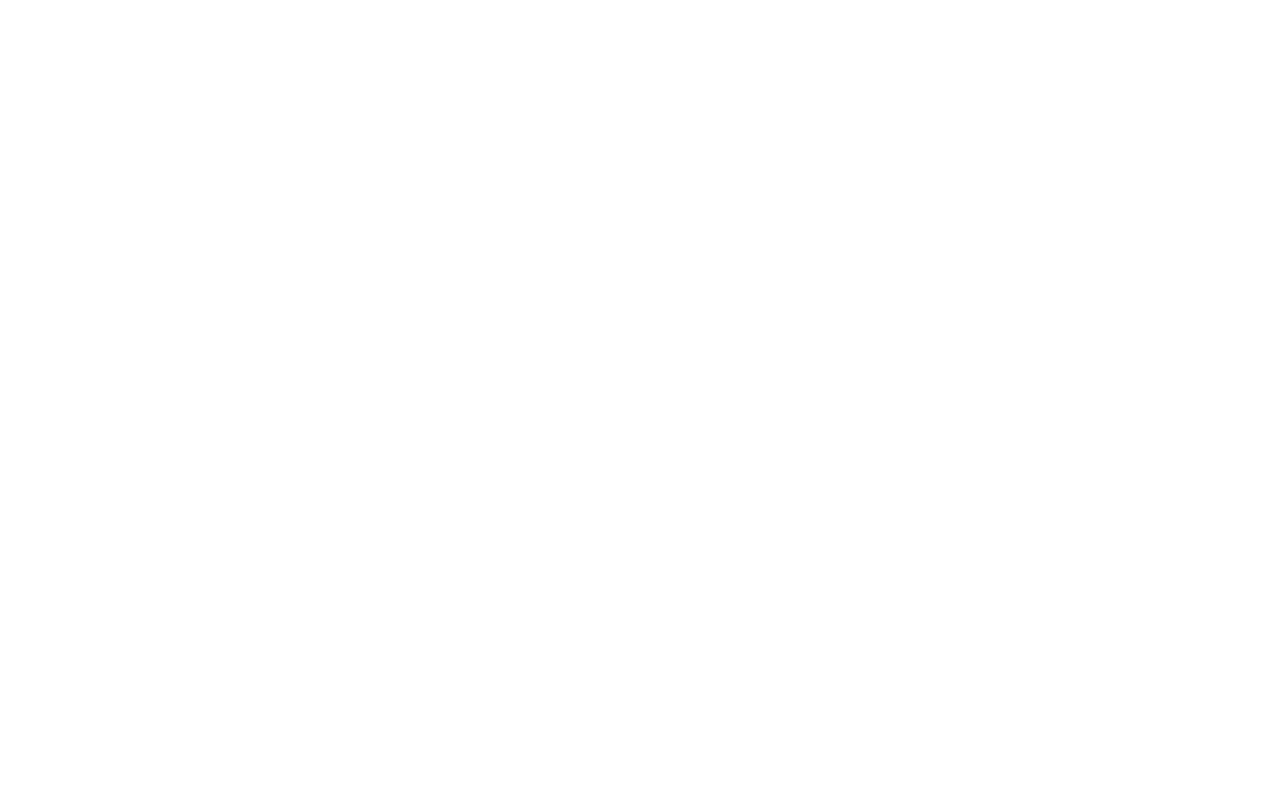
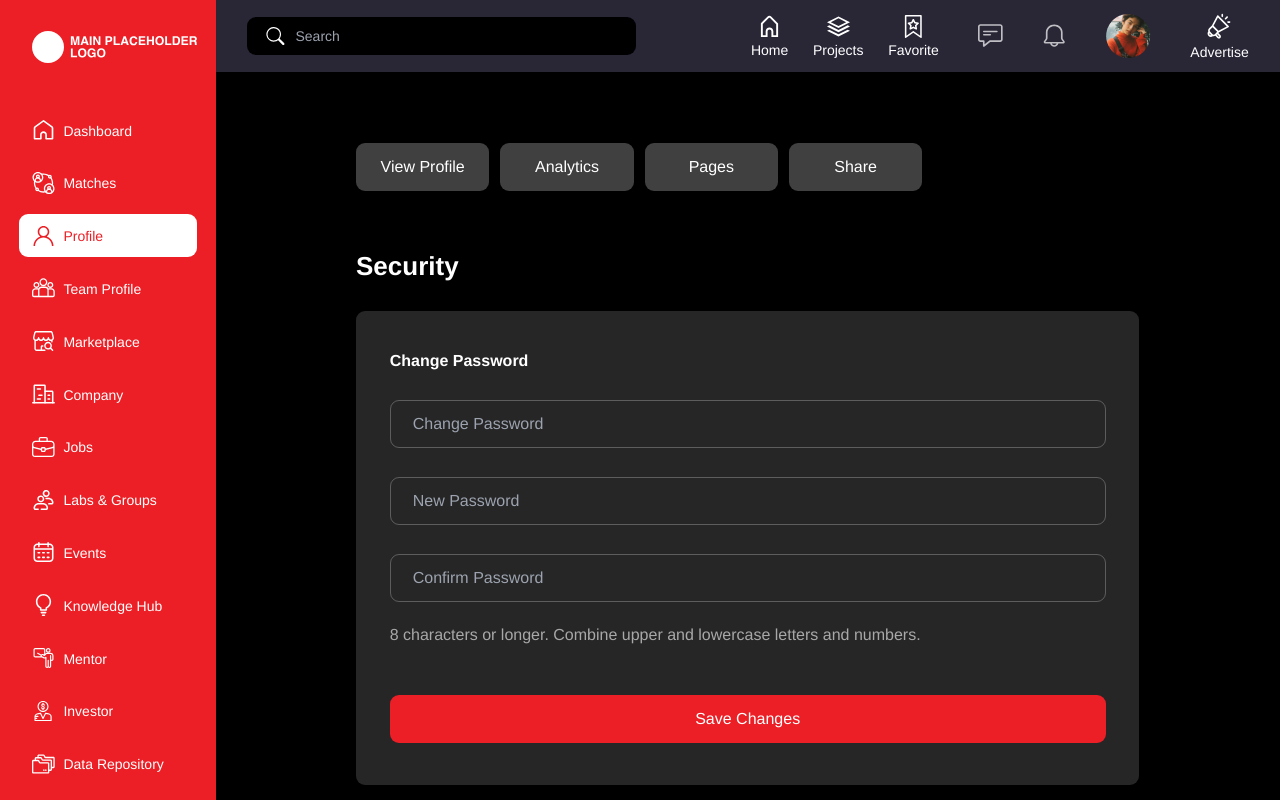
Before and after one commit to hamzamushtaq840/gaming-community-website, a React (Vite) app: page /profile/security in a window 1280 px wide. Before the commit this address had no page. Built offline with nearby package versions, Linux system fonts and the light colour scheme.

Commit message:
added security page

```diff
--- a/src/App.jsx
+++ b/src/App.jsx
@@ -17,6 +17,7 @@
 import AllTeams from "./components/TeamProfile/AllTeams"
 import ProfileShare from "./components/Profile/ProfileShare"
 import ProfilePage from "./components/Profile/ProfilePage"
+import ProfileSecurity from "./components/Profile/ProfileSecurity"
 
 export default function App() {
   return (
@@ -40,6 +41,7 @@
           <Route path="/profile" element={<Profile></Profile>}>
             <Route index element={<ViewProfile></ViewProfile>}></Route>
             <Route path="manage" element={<ManageProfile></ManageProfile>}></Route>
+            <Route path="security" element={<ProfileSecurity></ProfileSecurity>}></Route>
             <Route path="analytics" element={<ProfileAnalytics></ProfileAnalytics>}></Route>
             <Route path="pages" element={<ProfilePage></ProfilePage>}></Route>
             <Route path="share" element={<ProfileShare></ProfileShare>}></Route>
--- a/src/components/Profile/ProfileSecurity.jsx
+++ b/src/components/Profile/ProfileSecurity.jsx
@@ -2,6 +2,18 @@
 
 export default function ProfileSecurity() {
   return (
-    <div>ProfileSecurity</div>
+    <div>
+      <h3 className='font-[700] text-[26px] leading-[26px]'>Security</h3>
+      <div className='w-full min-h-[474px] bg-[rgba(255,255,255,0.15)] mt-[32px] rounded-[9px] flex justify-center items-center'>
+        <div className='w-[716px]'>
+          <h4 className='font-[700] text-[16px] leading-[16px] mb-[31px]'>Change Password</h4>
+          <input className='w-full h-[48px] border-[1px] border-[rgba(255,255,255,0.25)] font-[400] text-[16px] leading-[22px] text-[rgba(255,255,255,0.5)] rounded-[9px] bg-transparent pl-[22px] mb-[29px]' placeholder='Change Password'/>
+          <input className='w-full h-[48px] border-[1px] border-[rgba(255,255,255,0.25)] font-[400] text-[16px] leading-[22px] text-[rgba(255,255,255,0.5)] rounded-[9px] bg-transparent pl-[22px] mb-[29px]' placeholder='New Password'/>
+          <input className='w-full h-[48px] border-[1px] border-[rgba(255,255,255,0.25)] font-[400] text-[16px] leading-[22px] text-[rgba(255,255,255,0.5)] rounded-[9px] bg-transparent pl-[22px] mb-[20px]' placeholder='Confirm Password'/>
+          <p className='font-[500] text-[16px] leading-[25.2px] text-[rgba(255,255,255,0.6)]'>8 characters or longer. Combine upper and lowercase letters and numbers.</p>
+          <button className='font-[400] text-[16px] leading-[18.4px] bg-primary w-full h-[48px] rounded-[9px] mt-[48px]'>Save Changes</button>
+        </div>
+      </div>
+    </div>
   )
 }
--- a/src/layout/Layout.jsx
+++ b/src/layout/Layout.jsx
@@ -191,7 +191,7 @@
                           <NavLink to={'/profile/manage'} className={({ isActive }) => isActive ? "bg-primary rounded-[9px]" : ""}>
                             <p className='w-[186px] h-[40px] bg-inherit text-left pl-[22px] flex items-center text-white rounded-[9px]'>Manage Profile</p>
                           </NavLink>
-                          <NavLink to={''} className={({ isActive }) => isActive ? "bg-primary" : ""}>
+                          <NavLink to={'/profile/security'} className={({ isActive }) => isActive ? "bg-primary rounded-[9px]" : ""}>
                             <p className='w-[186px] h-[40px] bg-inherit text-left pl-[22px] flex items-center text-white rounded-[9px]'>Security</p>
                           </NavLink>
                         </div>
```
